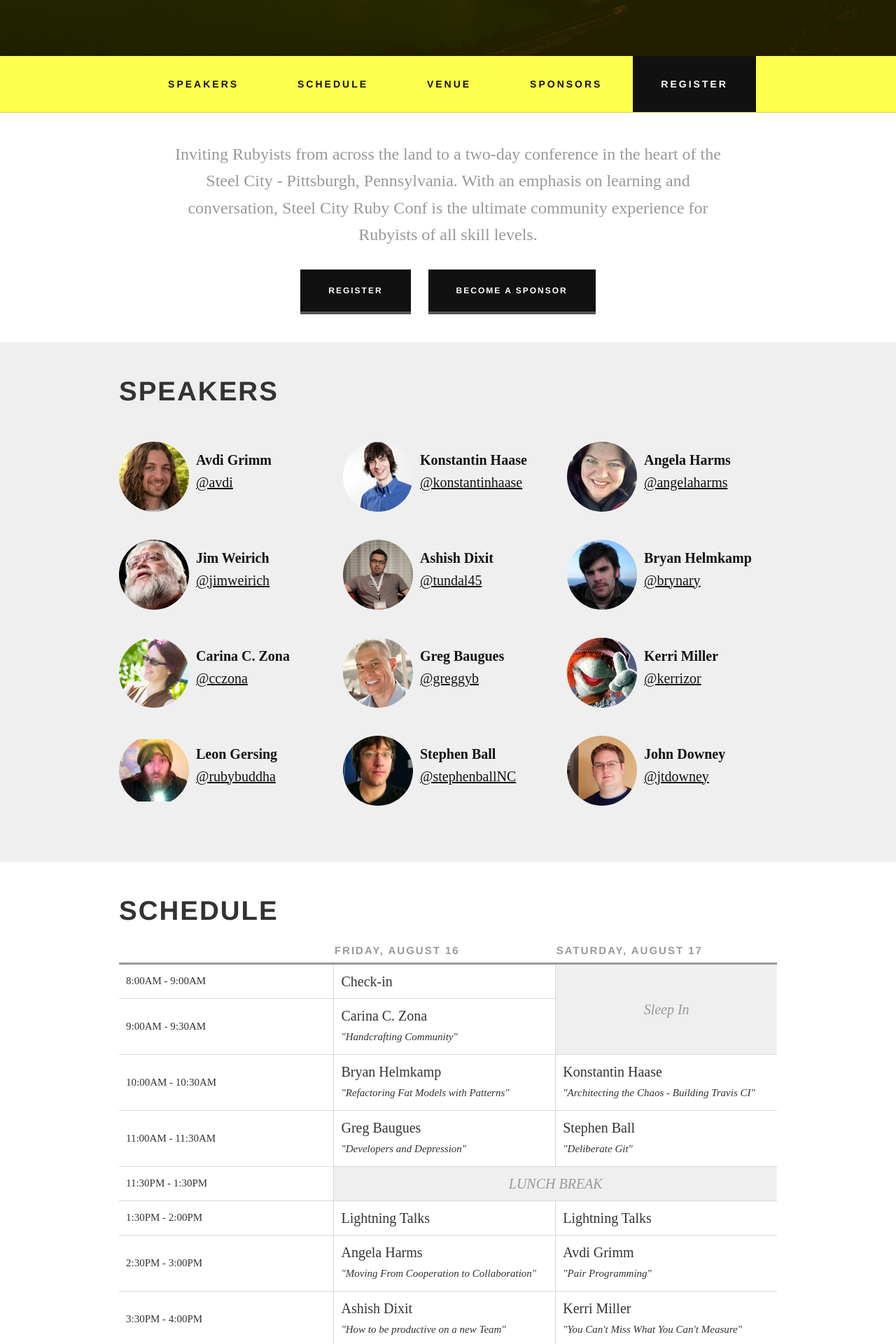
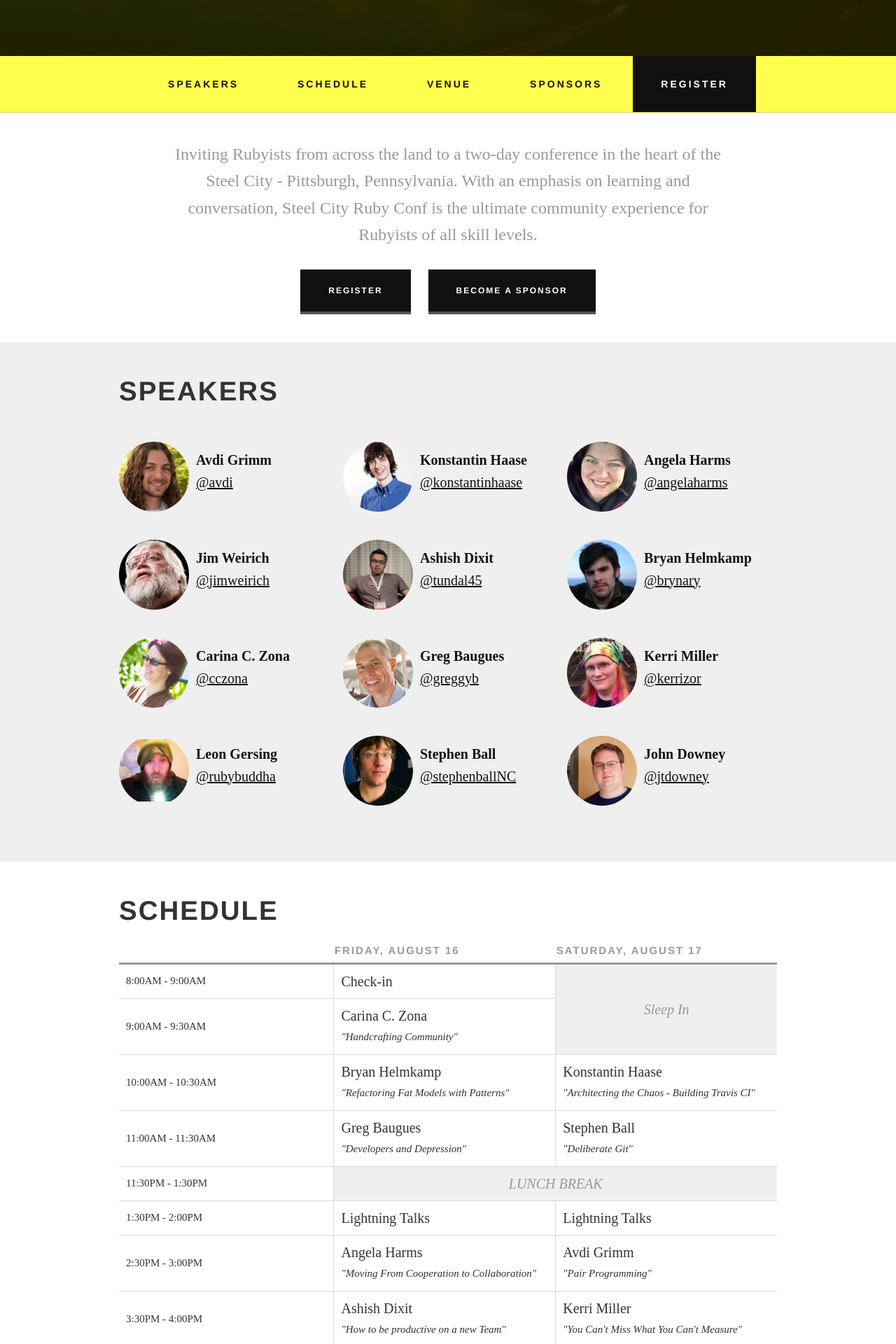
Before and after one commit to colindean/steelcityruby.github.com, a Jekyll site: the page built from index.html, in a window 1280 px wide. Shown: the part 420-2340 px from the top of the page at 70% size. Built offline with Jekyll 4.4.1, drawn with Linux system fonts in a browser that asks for light colours; nearby versions of some CDN libraries; some web fonts are replaced; Markdown is read by kramdown in place of the engine named in the settings; comment, search, counter and statistics services are not loaded.

Commit message:
Uses a real picture for Kerri

```diff
--- a/index.html
+++ b/index.html
@@ -105,7 +105,7 @@
           </div>
 
           <div class="span4 speaker">
-            <div class="speaker-avatar" style="background-size: 100px; background-image: url('img/speakers/kerrimiller.jpg');">&nbsp;</div>
+            <div class="speaker-avatar" style="background-size: 100px; background-image: url('img/speakers/kerrimiller.png');">&nbsp;</div>
             <div class="speaker-name">Kerri Miller</div>
             <a class="speaker-handle" href="http://twitter.com/kerrizor">@kerrizor</a>
           </div>
```
Also changed, not shown: img/speakers/kerrimiller.jpg (deleted), img/speakers/kerrimiller.png (added).
